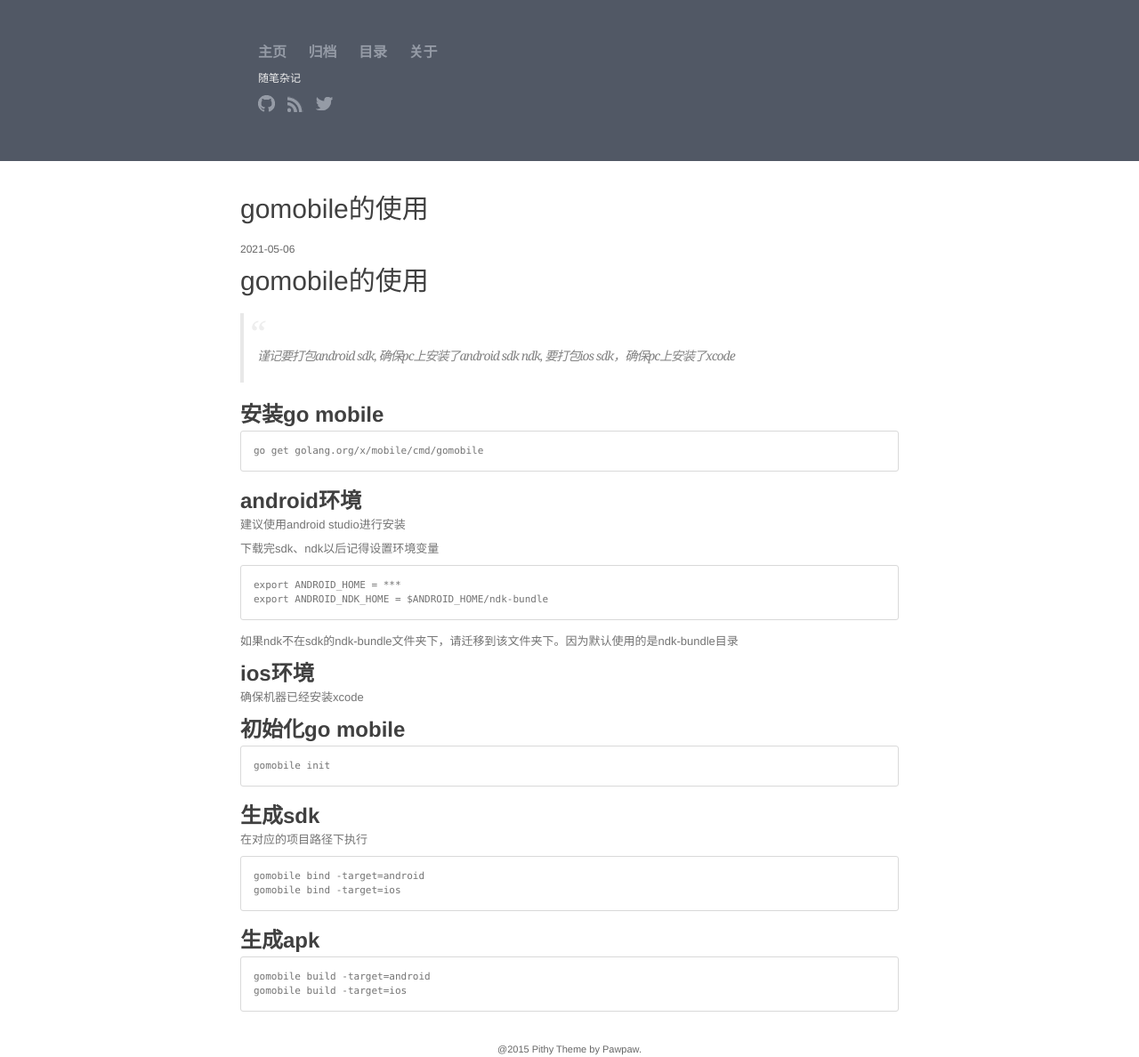
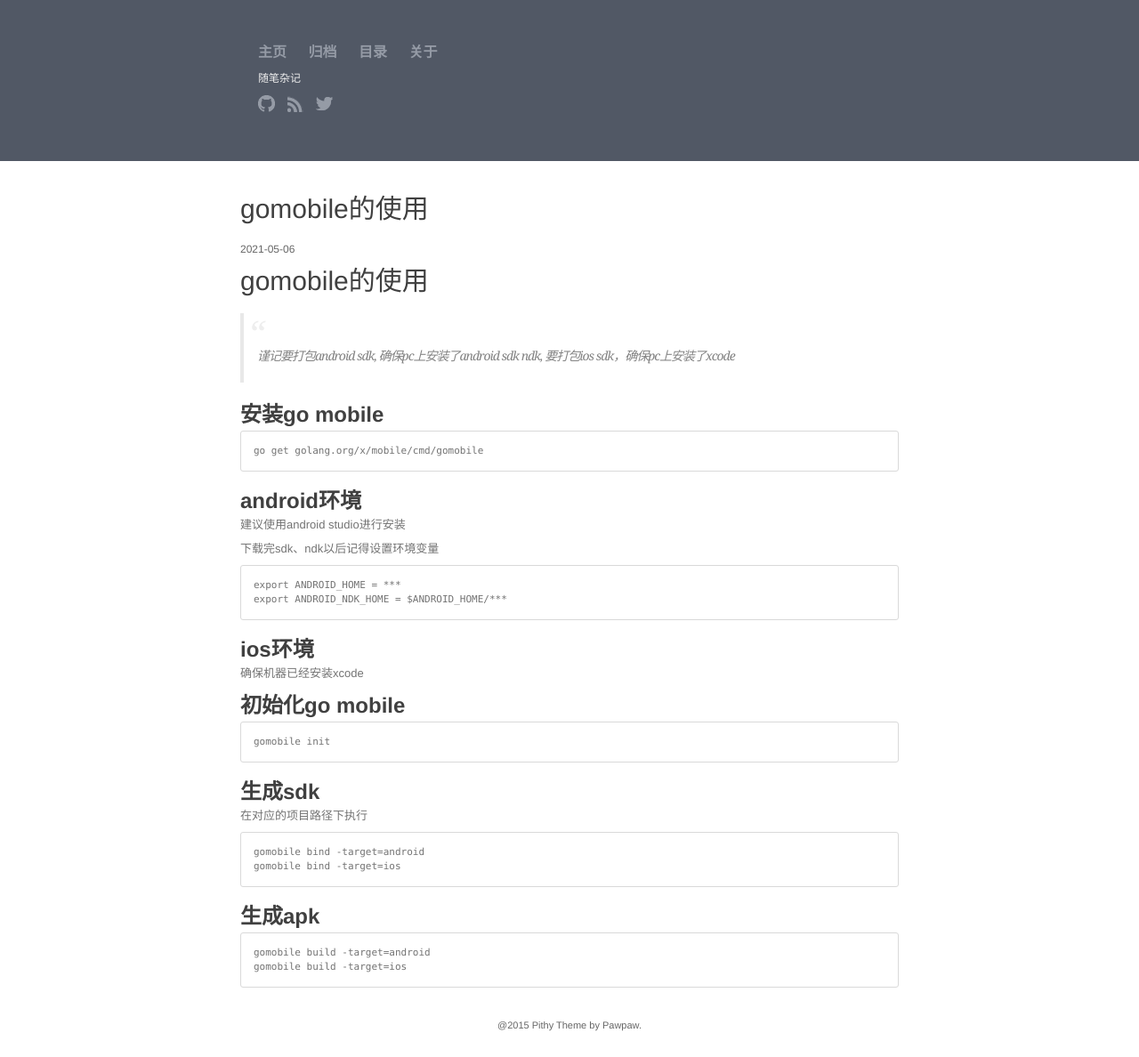
Before and after one commit to litterGuy/litterGuy.github.io, a Jekyll site: the page built from _posts/2021-05-06-gomobile的使用.md, in a window 1280 px wide. Shown: the whole page at 89% size. Built offline with Jekyll 4.4.1, drawn with Linux system fonts in a browser that asks for light colours; comment, search, counter and statistics services are not loaded; after the commit the page ends 1161 px from its top, so only the background shows below that.

Commit message:
update posts

````diff
--- a/_posts/2021-05-06-gomobile的使用.md
+++ b/_posts/2021-05-06-gomobile的使用.md
@@ -26,10 +26,8 @@ go get golang.org/x/mobile/cmd/gomobile
 
 ```
 export ANDROID_HOME = ***
-export ANDROID_NDK_HOME = $ANDROID_HOME/ndk-bundle
+export ANDROID_NDK_HOME = $ANDROID_HOME/***
 ```
-
-如果ndk不在sdk的ndk-bundle文件夹下，请迁移到该文件夹下。因为默认使用的是ndk-bundle目录
 
 ## ios环境
 
````
